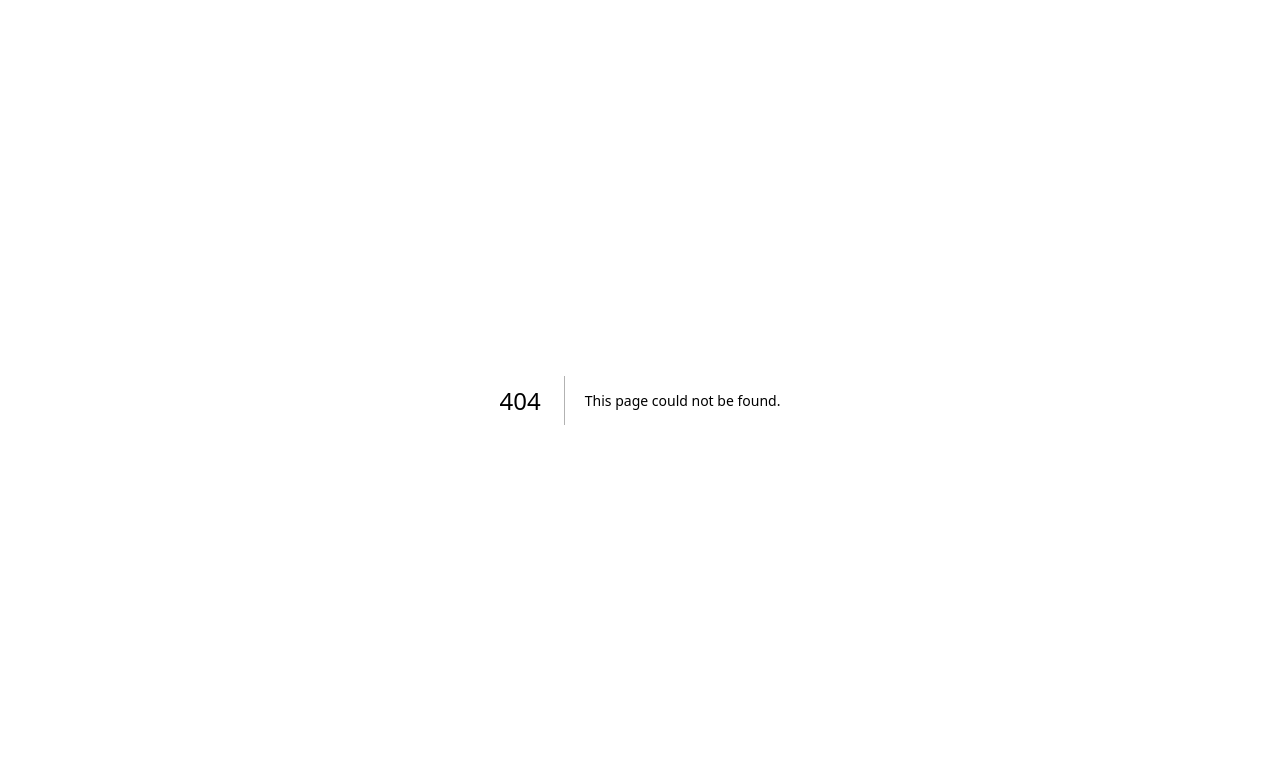
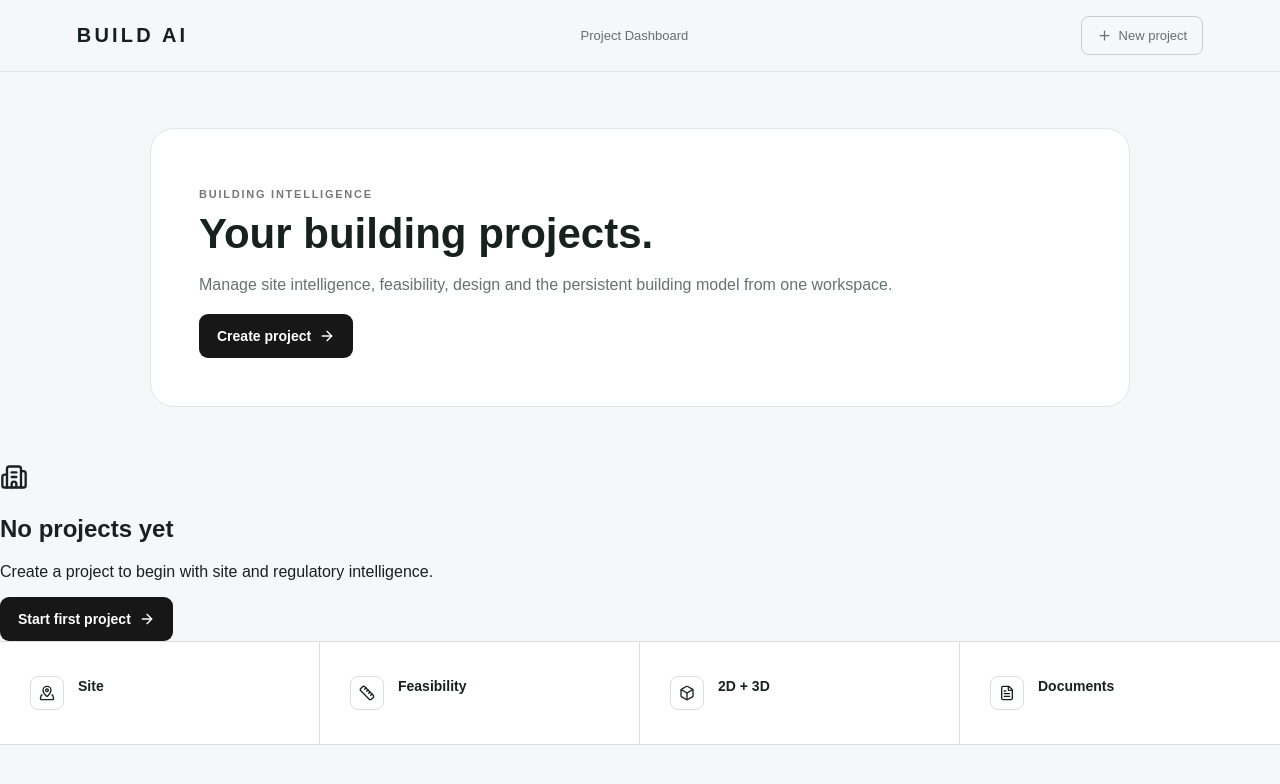
Before and after one commit to spunkytechai/Build-Ai, a Next.js app: page /dashboard in a window 1280 px wide. Before the commit this address had no page. Shown: the top 784 px of the page. Built offline with nearby package versions, Linux system fonts and the light colour scheme.

Commit message:
feat: add project dashboard workspace

```diff
--- /dev/null
+++ b/app/dashboard/page.tsx
@@ -0,0 +1,18 @@
+'use client';
+
+import { useEffect, useState } from 'react';
+import { ArrowRight, Building2, MapPinned, Plus, Ruler, Box, FileText } from 'lucide-react';
+
+type Project = { id: string; name: string; location: string; type: string; updated: string };
+const KEY = 'build-ai:projects:v1';
+
+export default function Dashboard() {
+  const [projects, setProjects] = useState<Project[]>([]);
+  useEffect(() => { try { setProjects(JSON.parse(localStorage.getItem(KEY) || '[]')); } catch {} }, []);
+  return <main className="workspace"><header><a href="/" className="brand">BUILD AI</a><span>Project Dashboard</span><a className="navCta" href="/projects/new"><Plus size={15}/> New project</a></header>
+    <section className="panel dashboardHero"><div><p className="eyebrow">BUILDING INTELLIGENCE</p><h1>Your building projects.</h1><p className="muted">Manage site intelligence, feasibility, design and the persistent building model from one workspace.</p></div><a className="primary" href="/projects/new">Create project <ArrowRight size={16}/></a></section>
+    <section className="projectGrid">{projects.length ? projects.map(p => <a className="projectCard" href={`/projects/${p.id}`} key={p.id}><div className="projectIcon"><Building2/></div><div><strong>{p.name}</strong><span>{p.location || 'Location unresolved'}</span><small>{p.type || 'Residential'} · Updated {p.updated}</small></div><ArrowRight size={17}/></a>) : <div className="empty"><Building2 size={28}/><h2>No projects yet</h2><p>Create a project to begin with site and regulatory intelligence.</p><a className="primary" href="/projects/new">Start first project <ArrowRight size={16}/></a></div>}</section>
+    <section className="featureStrip"><Mini icon={<MapPinned/>} title="Site"/><Mini icon={<Ruler/>} title="Feasibility"/><Mini icon={<Box/>} title="2D + 3D"/><Mini icon={<FileText/>} title="Documents"/></section>
+  </main>;
+}
+function Mini({icon,title}:{icon:React.ReactNode;title:string}) { return <div className="feature"><div className="featureIcon">{icon}</div><h3>{title}</h3></div>; }
```
